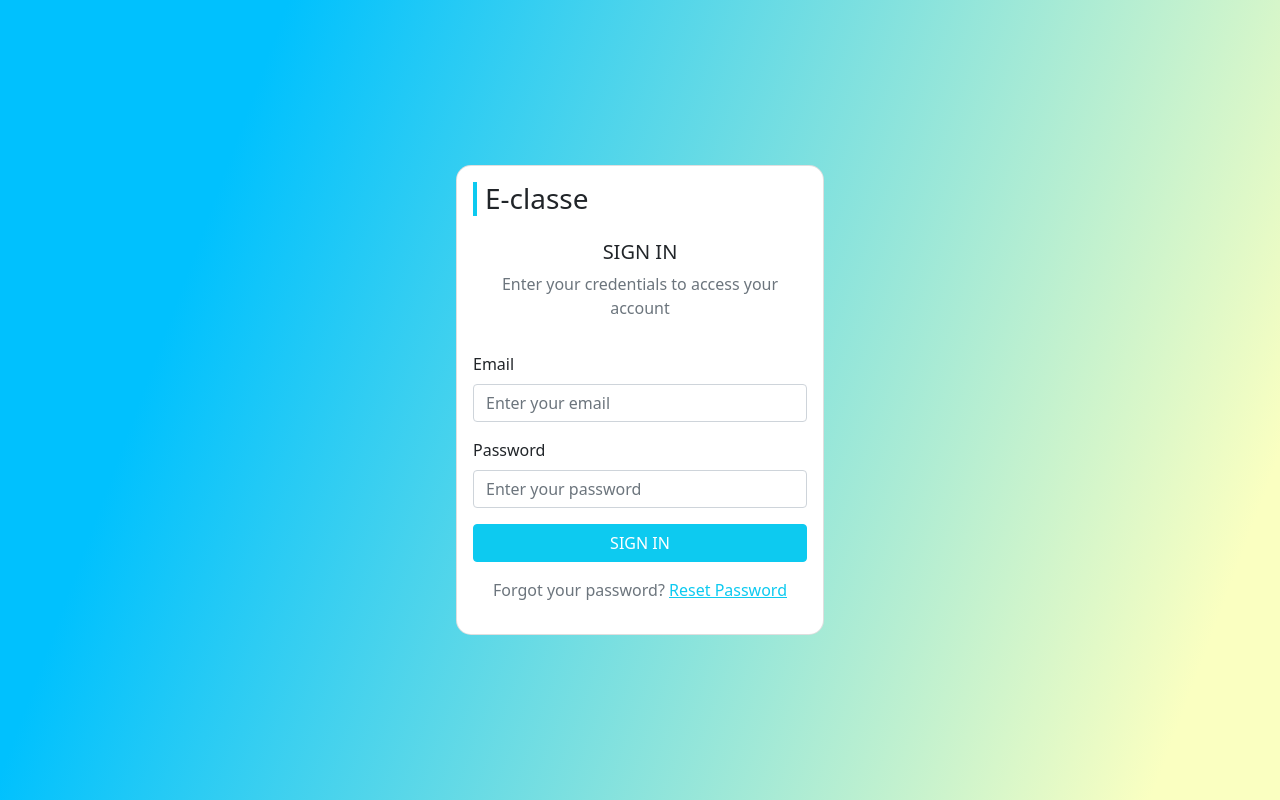
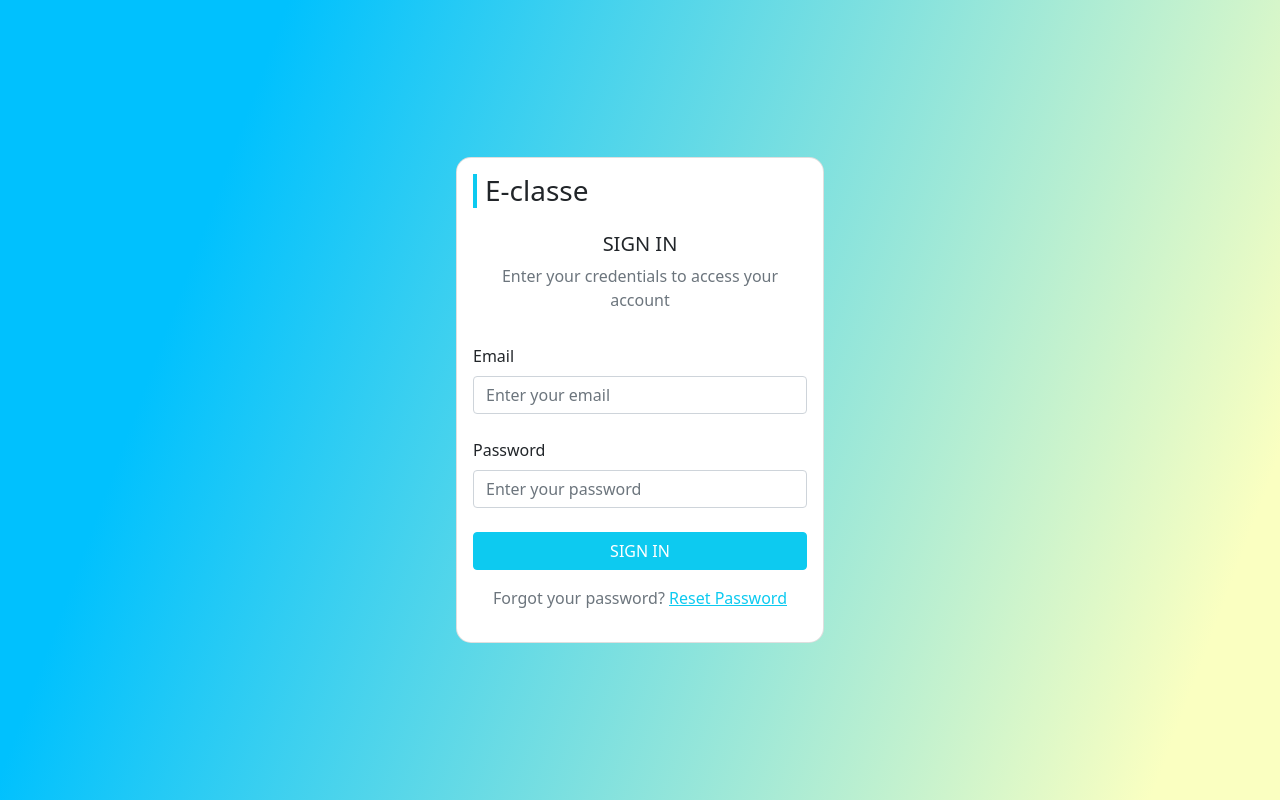
Before and after one commit to khalidhagane/-e-learning-application, a PHP site: page /sign_in.php in a window 1280 px wide. Run offline with PHP 8.4, Linux system fonts and the light colour scheme.

Commit message:
betit modification

```diff
--- a/asied.php
+++ b/asied.php
@@ -1,8 +1,8 @@
 <div class="col-auto  col-md-3  col-xl-2 asied ">
 
-                <div class="d-flex flex-column  align-items-center px-3 pt-2 text-white min-vh-100   ">
+                <div class="d-flex flex-column  px-3 pt-2  min-vh-100   ">
                     <div class=" pb-3  me-md-auto ">
-                        <h1 class=" border-start border-4 border-info text-dark mt-3 ps-2 h3 ">E-classe</h1>
+                        <h1 class=" border-start border-4 border-info  mt-3 ps-2 h3 ">E-classe</h1>
                     </div>
                     <div class="d-flex flex-column align-items-center ">
                         <img src="image/admin.png" alt="hugenerd" width="90" height="90" class="rounded-circle  mt-1">
@@ -10,7 +10,7 @@
                         <p class="text-info">Admin</p>
                     </div>
 
-                    <ul class="nav flex-column w-100" >
+                    <ul class="nav d-flex flex-column w-100" >
                         <li class=" mt-3 mb-2 text-center  w-100" >
                             <a href="home.php" class="nav-link   text-dark rounded "  >
                                 <i class="fal fa-home-lg-alt pe-2 "></i>
--- a/navbar.php
+++ b/navbar.php
@@ -1,6 +1,6 @@
                 <nav class="navbar">
-                    <div class="container-fluid d-flex flex-nowrap">
-                        <a href="#" class="  text-muted ">
+                    <div class="container-fluid ">
+                        <a href="#" class=" text-muted ">
                             <i class="fal fa-caret-circle-left "></i>
                         </a>
                         <form class="d-flex flex-nowrap align-items-center">
--- a/payment.php
+++ b/payment.php
@@ -15,6 +15,7 @@
     <link rel="stylesheet" href="style.css">
     <title>payment</title>
 </head>
+
 
 <body>
 <main>
@@ -56,7 +57,7 @@
                             <tbody class="border-top-0">
 
                                 <?php
-                                include 'tableux_payment.php '
+                                 include 'tableux_payment.php '
                                 ?>
 
                             </tbody>
@@ -71,8 +72,6 @@
         </div>
     </div>
 </main>
-    <script src="https://cdn.jsdelivr.net/npm/bootstrap@5.1.3/dist/js/bootstrap.bundle.min.js" integrity="sha384-ka7Sk0Gln4gmtz2MlQnikT1wXgYsOg+OMhuP+IlRH9sENBO0LRn5q+8nbTov4+1p" crossorigin="anonymous"></script>
-
 
 </body>
 
--- a/sign_in.php
+++ b/sign_in.php
@@ -14,7 +14,7 @@
 
 <body  >
     <main>
-<div class=" sign_in d-flex flex-row justify-content-center align-items-center min-vh-100 " style=" background: linear-gradient(110.42deg, #00C1FE 18.27%, #FAFFC1 91.84%);">
+  <div class=" d-flex flex-row justify-content-center align-items-center min-vh-100 " style=" background: linear-gradient(110.42deg, #00C1FE 18.27%, #FAFFC1 91.84%);">
     <form class="card p-3 d-flex flex-column  gap-3"  style="width: 23rem; border-radius: 15px;">
         <div>
             <h1 class="border-start border-4 border-info ps-2 fs-3">E-classe</h1>
@@ -23,22 +23,20 @@
             <p class="text-center h5">SIGN IN</p>
             <P class="text-center text-secondary">Enter your credentials to access your account</P>
         </div>
-        <div>
-            <div class="mb-3">
-                <label for="exampleInputEmail1" class="form-label">Email</label>
+        <div class= "d-flex flex-column gap-4" >
+            <div >
+                <label  class="form-label">Email</label>
                 <input type="email" class="form-control"  placeholder="Enter your email">
             </div>
-            <div class="mb-3">
-                <label for="exampleInputPassword1" class="form-label">Password</label>
+            <div >
+                <label  class="form-label">Password</label>
                 <input type="password" class="form-control"  placeholder="Enter your password">
             </div>
-            <div class="d-flex flex-column gap-3">
+            <div class="d-flex flex-column align-items-center gap-3">
 
-                <button type="submit" class="btn btn-info  w-100">
-                    <a href="home.php" class="text-white text-decoration-none"> SIGN IN </a>
-                </button>
+                    <a href="home.php" class="btn-info btn w-100   text-white text-decoration-none"> SIGN IN </a>
 
-                <p class="text-center text-secondary">Forgot your password? <a href="#" class="text-info"> Reset Password</a></p>
+                <p class=" text-secondary">Forgot your password? <a href="#" class="text-info"> Reset Password</a></p>
             </div>
         </div>
 
@@ -46,7 +44,6 @@
     </Form>
 </div>
 </main>
-        <script src="https://cdn.jsdelivr.net/npm/bootstrap@5.1.3/dist/js/bootstrap.bundle.min.js" integrity="sha384-ka7Sk0Gln4gmtz2MlQnikT1wXgYsOg+OMhuP+IlRH9sENBO0LRn5q+8nbTov4+1p" crossorigin="anonymous"></script>
 
 </body>
 
--- a/style.css
+++ b/style.css
@@ -8,8 +8,7 @@
   .icon_search {
     position: absolute;
     right: 15px;
-    top: 33%;
-    /* ransform: translateY(-50%); */
+    top: 13px;
   }
   .search input {
     padding-right: 50px;
--- a/tableux_payment.php
+++ b/tableux_payment.php
@@ -26,7 +26,7 @@ $tableux_payment = [
         'date' => '05-Jan,2022',
     ],
     [
-        'name' => 'karthi',
+        'name' => 'luka',
         'payment_schedule' => 'first',
         'bill_number' => '00012223',
         'amount_paid' => 'DHS 100,000',
```
Also changed, not shown: home.php (+3 -10 lines), student.php (+2 -18 lines), tableux_students.php (+19 -22 lines). Lines whose indentation alone changed are shown as unchanged.
